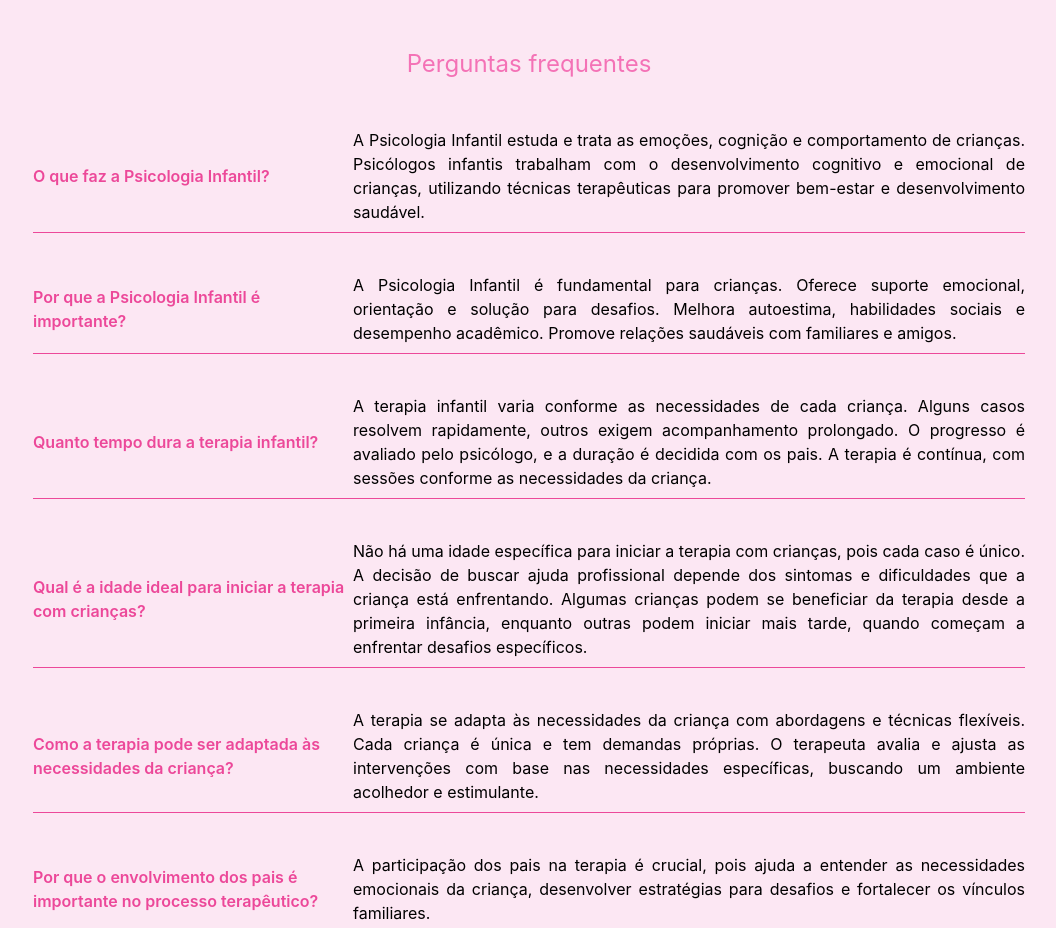
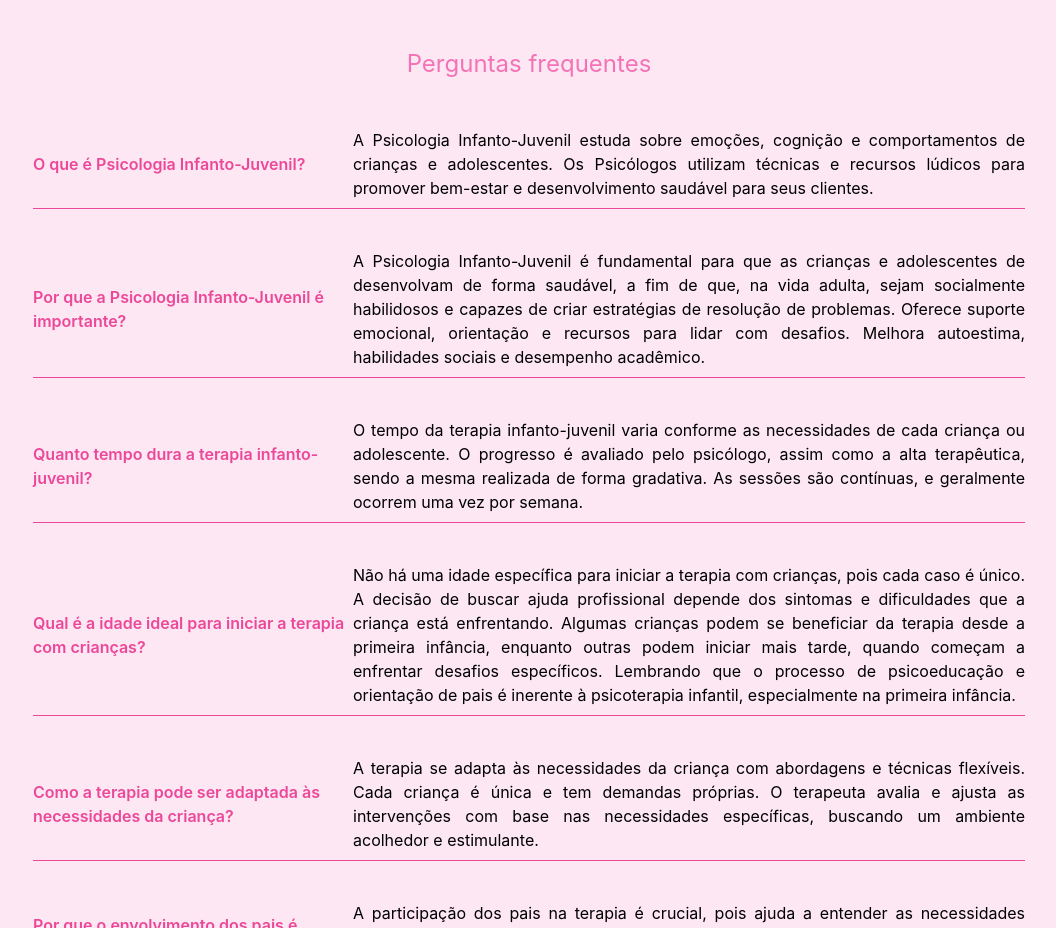
Before and after one commit to renant/psi-camila-samogim-2, a Next.js app: page / in a window 1280 px wide. Shown: the part 2211-3139 px from the top of the page, without its empty margins (111-1167 px from the left). Built offline with nearby package versions, Linux system fonts and the light colour scheme.

Commit message:
ajustando faq pela camila

```diff
--- a/src/app/page.tsx
+++ b/src/app/page.tsx
@@ -106,20 +106,20 @@ export default function Page() {
           <h2 className='text-2xl leading-loose text-center text-pink-400'>Perguntas frequentes</h2>
           <div>
             <div className='border-b  md:pb-2 border-pink-500 flex flex-col md:flex-row md:justify-between md:items-center mt-5 md:mt-10 pb-8'>
-              <h3 className='text-pink-500 m-0 mb-2 md:mb-0 font-semibold'>O que faz a Psicologia Infantil?</h3>
-              <p className='m-0 max-w-2xl text-justify'>A Psicologia Infantil estuda e trata as emoções, cognição e comportamento de crianças. Psicólogos infantis trabalham com o desenvolvimento cognitivo e emocional de crianças, utilizando técnicas terapêuticas para promover bem-estar e desenvolvimento saudável.</p>
+              <h3 className='text-pink-500 m-0 mb-2 md:mb-0 font-semibold'>O que é Psicologia Infanto-Juvenil?</h3>
+              <p className='m-0 max-w-2xl text-justify'>A Psicologia Infanto-Juvenil estuda sobre emoções, cognição e comportamentos de crianças e adolescentes. Os Psicólogos utilizam técnicas e recursos lúdicos para promover bem-estar e desenvolvimento saudável para seus clientes.</p>
             </div>
             <div className='border-b  md:pb-2 border-pink-500 flex flex-col md:flex-row md:justify-between md:items-center mt-5 md:mt-10 pb-8'>
-              <h3 className='text-pink-500 m-0 mb-2 md:mb-0 font-semibold'>Por que a Psicologia Infantil é importante?</h3>
-              <p className='m-0 max-w-2xl text-justify'>A Psicologia Infantil é fundamental para crianças. Oferece suporte emocional, orientação e solução para desafios. Melhora autoestima, habilidades sociais e desempenho acadêmico. Promove relações saudáveis com familiares e amigos.</p>
+              <h3 className='text-pink-500 m-0 mb-2 md:mb-0 font-semibold'>Por que a Psicologia Infanto-Juvenil é importante?</h3>
+              <p className='m-0 max-w-2xl text-justify'>A Psicologia Infanto-Juvenil é fundamental para que as crianças e adolescentes de desenvolvam de forma saudável, a fim de que, na vida adulta, sejam socialmente habilidosos e capazes de criar estratégias de resolução de problemas. Oferece suporte emocional, orientação e recursos para lidar com desafios. Melhora autoestima, habilidades sociais e desempenho acadêmico.</p>
             </div>
             <div className='border-b  md:pb-2 border-pink-500 flex flex-col md:flex-row md:justify-between md:items-center mt-5 md:mt-10 pb-8'>
-              <h3 className='text-pink-500 m-0 mb-2 md:mb-0 font-semibold'>Quanto tempo dura a terapia infantil?</h3>
-              <p className='m-0 max-w-2xl text-justify'>A terapia infantil varia conforme as necessidades de cada criança. Alguns casos resolvem rapidamente, outros exigem acompanhamento prolongado. O progresso é avaliado pelo psicólogo, e a duração é decidida com os pais. A terapia é contínua, com sessões conforme as necessidades da criança.</p>
+              <h3 className='text-pink-500 m-0 mb-2 md:mb-0 font-semibold'>Quanto tempo dura a terapia infanto-juvenil?</h3>
+              <p className='m-0 max-w-2xl text-justify'>O tempo da terapia infanto-juvenil varia conforme as necessidades de cada criança ou adolescente. O progresso é avaliado pelo psicólogo, assim como a alta terapêutica, sendo a mesma realizada de forma gradativa. As sessões são contínuas, e geralmente ocorrem uma vez por semana.</p>
             </div>
             <div className='border-b  md:pb-2 border-pink-500 flex flex-col md:flex-row md:justify-between md:items-center mt-5 md:mt-10 pb-8'>
               <h3 className='text-pink-500 m-0 mb-2 md:mb-0 font-semibold'>Qual é a idade ideal para iniciar a terapia com crianças?</h3>
-              <p className='m-0 max-w-2xl text-justify'>Não há uma idade específica para iniciar a terapia com crianças, pois cada caso é único. A decisão de buscar ajuda profissional depende dos sintomas e dificuldades que a criança está enfrentando. Algumas crianças podem se beneficiar da terapia desde a primeira infância, enquanto outras podem iniciar mais tarde, quando começam a enfrentar desafios específicos.</p>
+              <p className='m-0 max-w-2xl text-justify'>Não há uma idade específica para iniciar a terapia com crianças, pois cada caso é único. A decisão de buscar ajuda profissional depende dos sintomas e dificuldades que a criança está enfrentando. Algumas crianças podem se beneficiar da terapia desde a primeira infância, enquanto outras podem iniciar mais tarde, quando começam a enfrentar desafios específicos. Lembrando que o processo de psicoeducação e orientação de pais é inerente à psicoterapia infantil, especialmente na primeira infância.</p>
             </div>
             <div className='border-b  md:pb-2 border-pink-500 flex flex-col md:flex-row md:justify-between md:items-center mt-5 md:mt-10 pb-8'>
               <h3 className='text-pink-500 m-0 mb-2 md:mb-0 font-semibold'>Como a terapia pode ser adaptada às necessidades da criança?</h3>
```
